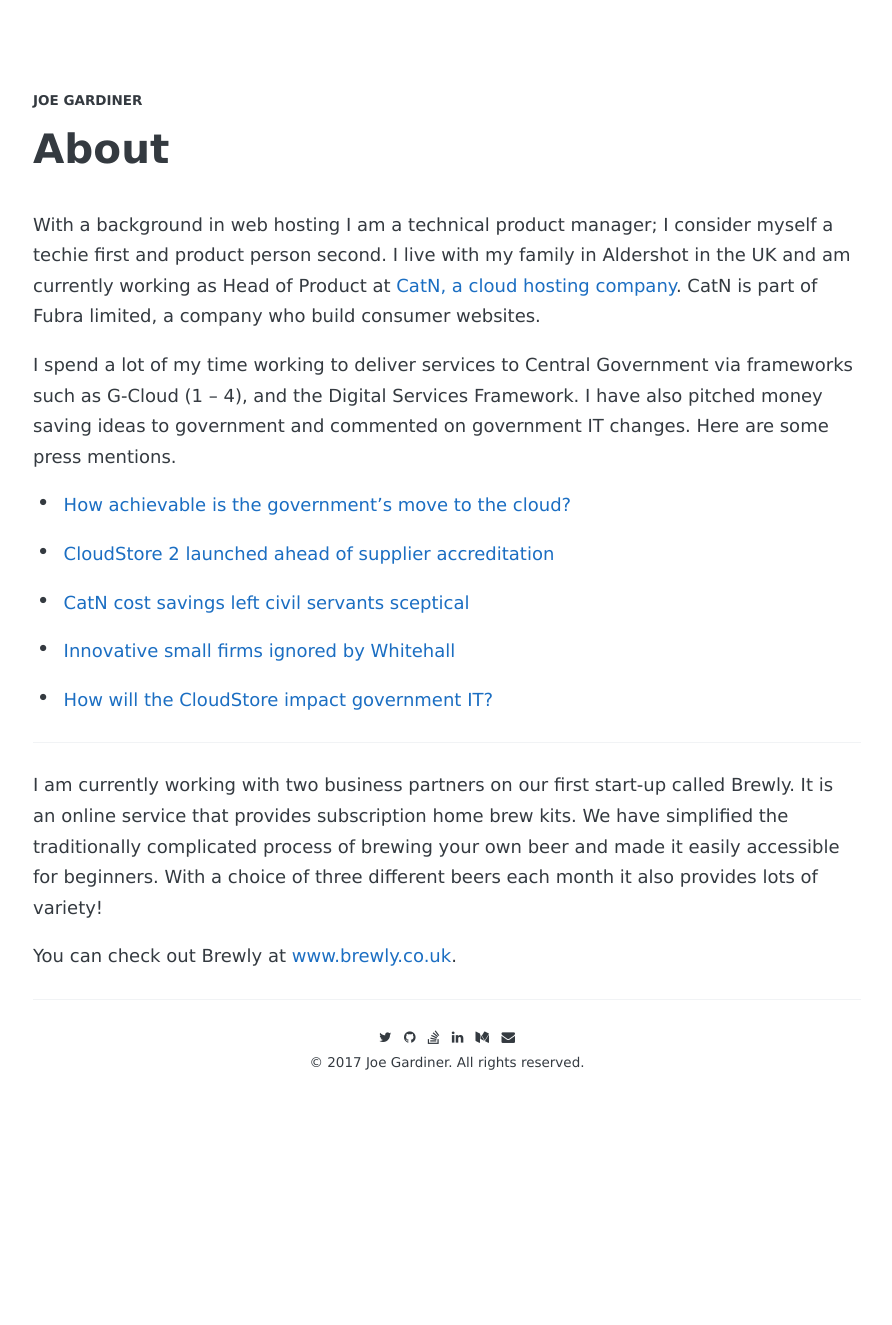
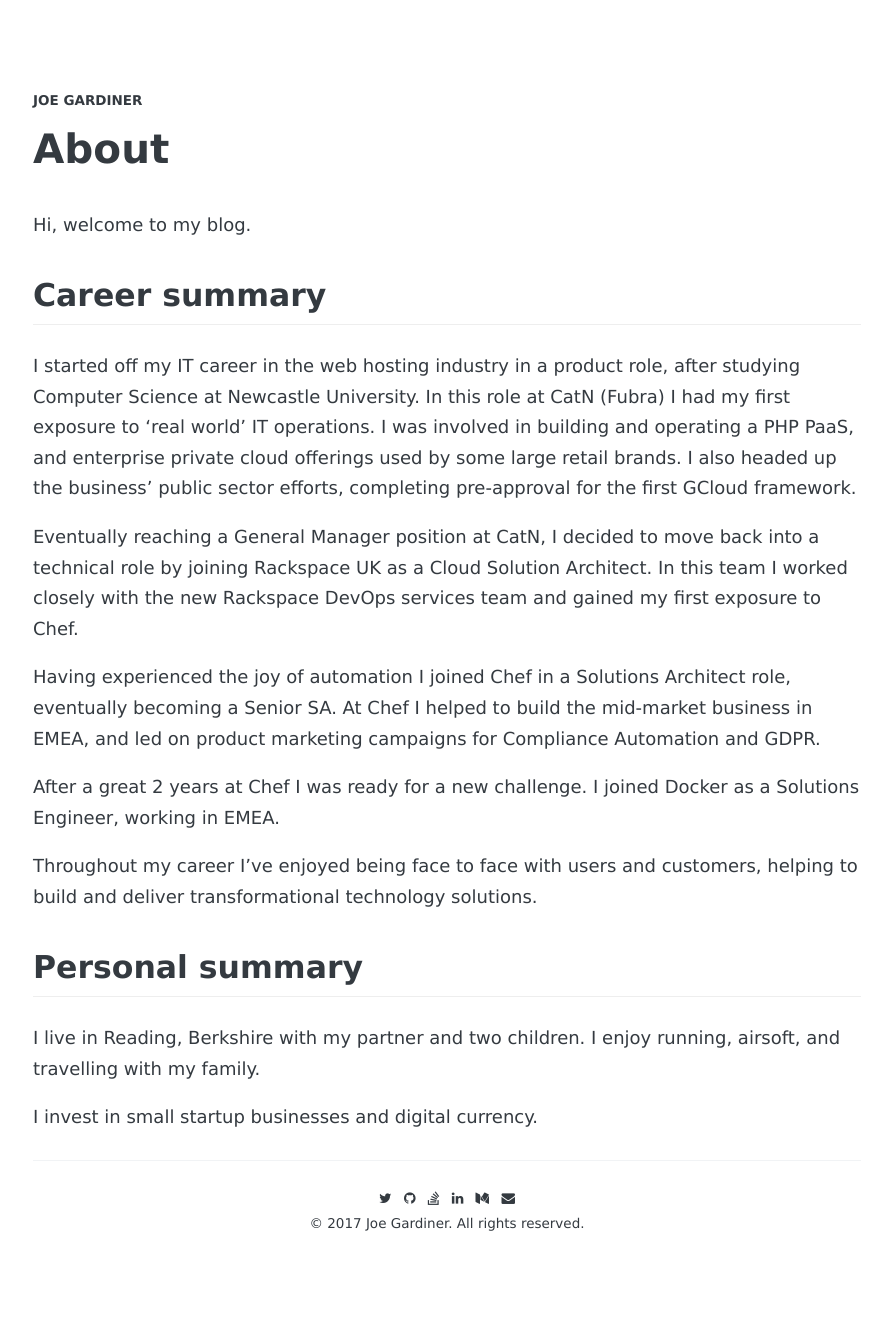
Before and after one commit to grdnrio/grdnrio-blog, a Jekyll site: the page built from about.md, in a window 1280 px wide. Shown: the whole page, without its empty margins (193-1085 px from the left). Built offline with Jekyll 4.4.1, drawn with Linux system fonts in a browser that asks for light colours; some web fonts are replaced; before the commit the page ends 1164 px from its top, so only the background shows below that.

Commit message:
Updated about page

```diff
--- a/about.md
+++ b/about.md
@@ -2,52 +2,26 @@
 title: About
 permalink: /about/
 author: joe@grdnr.io
-comments: true
+comments: false
 ---
 
-With a background in web hosting I am a technical product manager; I consider myself a techie first and product person second. I live with my family in Aldershot in the UK and am currently working as Head of Product at [CatN, a cloud hosting company](http://catn.com). CatN is part of Fubra limited, a company who build consumer websites.
+Hi, welcome to my blog.
 
+Career summary
+-----------------
 
+I started off my IT career in the web hosting industry in a product role, after studying Computer Science at Newcastle University. In this role at CatN (Fubra) I had my first exposure to 'real world' IT operations. I was involved in building and operating a PHP PaaS, and enterprise private cloud offerings used by some large retail brands. I also headed up the business' public sector efforts, completing pre-approval for the first GCloud framework.
 
+Eventually reaching a General Manager position at CatN, I decided to move back into a technical role by joining Rackspace UK as a Cloud Solution Architect. In this team I worked closely with the new Rackspace DevOps services team and gained my first exposure to Chef.
 
-I spend a lot of my time working to deliver services to Central Government via frameworks such as G-Cloud (1 – 4), and the Digital Services Framework. I have also pitched money saving ideas to government and commented on government IT changes. Here are some press mentions.
+Having experienced the joy of automation I joined Chef in a Solutions Architect role, eventually becoming a Senior SA. At Chef I helped to build the mid-market business in EMEA, and led on product marketing campaigns for Compliance Automation and GDPR.
 
+After a great 2 years at Chef I was ready for a new challenge. I joined Docker as a Solutions Engineer, working in EMEA.
 
+Throughout my career I've enjoyed being face to face with users and customers, helping to build and deliver transformational technology solutions.
 
+Personal summary
+------------------
+I live in Reading, Berkshire with my partner and two children. I enjoy running, airsoft, and travelling with my family.
 
-
-
-
-  * [How achievable is the government’s move to the cloud?](http://www.computerweekly.com/news/2240110226/How-achievable-is-the-governments-move-to-the-cloud)
-
-
-  * [CloudStore 2 launched ahead of supplier accreditation](http://www.computerweekly.com/news/2240150532/CloudStore-2-launched-ahead-of-supplier-accreditation)
-
-
-
-  * [CatN cost savings left civil servants sceptical](http://www.telegraph.co.uk/finance/yourbusiness/8638809/CatN-cost-savings-left-civil-servants-sceptical.html)
-
-
-
-  * [Innovative small firms ignored by Whitehall](http://www.telegraph.co.uk/finance/yourbusiness/8134823/Innovative-small-firms-ignored-by-Whitehall.html)
-
-
-  * [How will the CloudStore impact government IT?](http://www.computerweekly.com/news/2240118009/How-will-the-CloudStore-impact-the-government-IT-market)
-
-
-
-
-
-* * *
-
-
-
-
-
-I am currently working with two business partners on our first start-up called Brewly. It is an online service that provides subscription home brew kits. We have simplified the traditionally complicated process of brewing your own beer and made it easily accessible for beginners. With a choice of three different beers each month it also provides lots of variety!
-
-
-
-
-
-You can check out Brewly at [www.brewly.co.uk](http://brewly.co.uk).
+I invest in small startup businesses and digital currency.
```
